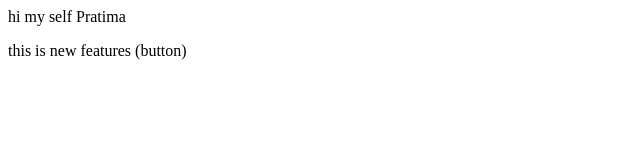
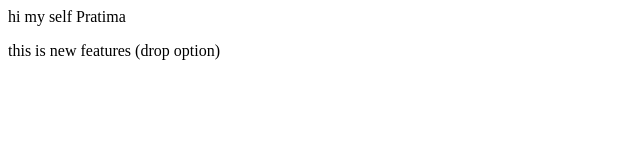
Before and after one commit to Pratugit/Local_repo, a plain HTML site: page index.html in a window 1280 px wide. Shown: the full height of the page, 0-640 px from the left. Drawn offline with Linux system fonts and the light colour scheme.

Commit message:
dropdown

```diff
--- a/index.html
+++ b/index.html
@@ -1,2 +1,2 @@
 <P> hi my self Pratima</P>
-<p> this is new features (button)</p>
+<p> this is new features (drop option)</p>
```
